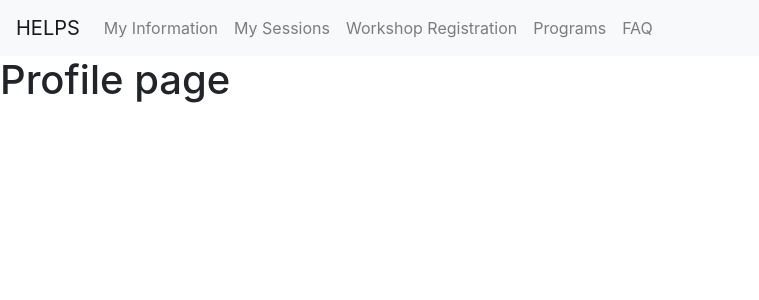
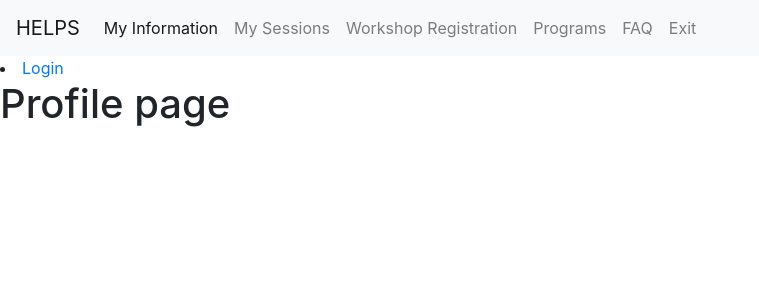
Before and after one commit to nullpointertong/Software-Engineering-Studio-2a, a Django app: page / in a window 1280 px wide. Shown: the top 300 px of the page, without its empty margins (0-759 px from the left). Run offline with Django 3.2, Linux system fonts and the light colour scheme; some libraries are stand-ins or nearby versions.

Commit message:
Temp pages

```diff
--- a/app/helps_booking_system/helps_booking_system/settings.py
+++ b/app/helps_booking_system/helps_booking_system/settings.py
@@ -55,7 +55,7 @@ ROOT_URLCONF = 'helps_booking_system.urls'
 TEMPLATES = [
     {
         'BACKEND': 'django.template.backends.django.DjangoTemplates',
-        'DIRS': [],
+        'DIRS': [os.path.join(BASE_DIR, 'templates')],
         'APP_DIRS': True,
         'OPTIONS': {
             'context_processors': [
--- a/app/helps_booking_system/helps_booking_system/urls.py
+++ b/app/helps_booking_system/helps_booking_system/urls.py
@@ -19,10 +19,12 @@ from helps_student import views
 
 urlpatterns = [
     path('admin/', admin.site.urls),
+    path('accounts/', include('django.contrib.auth.urls')),
     path('', views.profile, name='profile'),
     path('profile/', views.profile, name='profile'),
     path('workshops/', views.workshops, name='workshops'),
     path('sessions/', views.sessions, name='sessions'),
     path('programs/', views.programs, name='programs'),
-    path('faq/', views.faq, name='faq')
+    path('faq/', views.faq, name='faq'),
+    path('exit/', views.exit, name='exit')
 ]
--- a/app/helps_booking_system/helps_student/templates/pages/layouts/base.html
+++ b/app/helps_booking_system/helps_student/templates/pages/layouts/base.html
@@ -12,6 +12,12 @@
 </head>
 <body>
     {% include 'pages/layouts/navbar.html' %}
+    {% if user.is_authenticated %}
+      <li>Welcome, {{ user.get_username }}</li>
+      <li><a href="{% url 'logout'%}?next={{request.path}}">Logout</a></li>
+    {% else %}
+      <li><a href="{% url 'login'%}?next={{request.path}}">Login</a></li>
+    {% endif %}
     {% block content %}{% endblock %}
 </body>
 </html>
--- a/app/helps_booking_system/helps_student/templates/pages/layouts/navbar.html
+++ b/app/helps_booking_system/helps_student/templates/pages/layouts/navbar.html
@@ -2,20 +2,23 @@
     <a class="navbar-brand" href="#">HELPS</a>
     <div id="navbarNav">
       <ul class="navbar-nav">
-        <li class="nav-item">
+        <li class="nav-item {{ profile_page }}">
           <a class="nav-link" href="{% url 'profile' %}">My Information</a>
         </li>
-        <li class="nav-item">
+        <li class="nav-item {{ sessions_page }}">
           <a class="nav-link" href="{% url 'sessions' %}">My Sessions</a>
         </li>
-        <li class="nav-item">
+        <li class="nav-item {{ workshops_page }}">
           <a class="nav-link" href="{% url 'workshops' %}">Workshop Registration</a>
         </li>
-        <li class="nav-item">
+        <li class="nav-item {{ programs_page }}">
           <a class="nav-link" href="{% url 'programs' %}">Programs</a>
         </li>
+        <li class="nav-item {{ faq_page }}">
+          <a class="nav-link" href="{% url 'faq' %}">FAQ</a>
+        </li>
         <li class="nav-item">
-          <a class="nav-link" href="{% url 'faq' %}">FAQ</a>
+          <a class="nav-link" href="{% url 'exit' %}">Exit</a>
         </li>
       </ul>
     </div>
--- a/app/helps_booking_system/helps_student/views.py
+++ b/app/helps_booking_system/helps_student/views.py
@@ -3,21 +3,25 @@ from django.http import HttpResponse
 
 
 def profile(request):
-    context = {}
+    context = {'profile_page': 'active'}
     return render(request, 'pages/layouts/profile.html', context)
 
 def sessions(request):
-    context = {}
+    context = {'sessions_page': 'active'}
     return render(request, 'pages/layouts/sessions.html', context)
 
 def workshops(request):
-    context = {}
+    context = {'workshops_page': 'active'}
     return render(request, 'pages/layouts/workshops.html', context)
 
 def programs(request):
-    context = {}
+    context = {'programs_page': 'active'}
     return render(request, 'pages/layouts/programs.html', context)
 
 def faq(request):
+    context = {'faq_page': 'active'}
+    return render(request, 'pages/layouts/faq.html', context)
+
+def exit(request):
     context = {}
-    return render(request, 'pages/layouts/faq.html', context)
+    return render(request, 'pages/layouts/profile.html', context)
```
Also changed, not shown: app/helps_booking_system/templates/registration/login.html (added, +40 -0 lines), app/helps_booking_system/db.sqlite3, app/helps_booking_system/helps_student/templates/registration/login.html (added).
